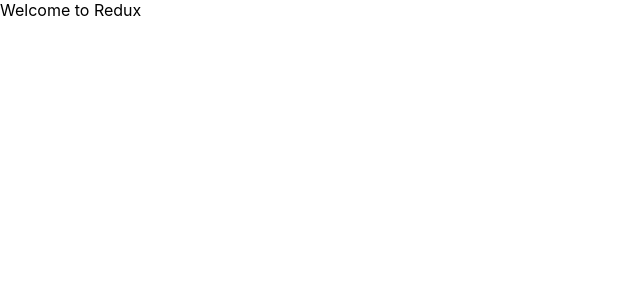
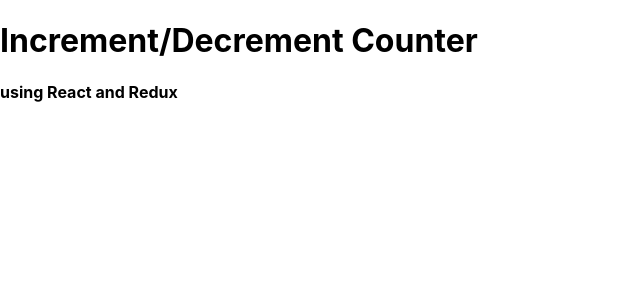
Before and after one commit to Rvp888/Counter-React-Redux, a React (Create React App) app: page / in a window 1280 px wide. Shown: the top 300 px of the page, without its empty margins (0-640 px from the left). Built offline with nearby package versions, Linux system fonts and the light colour scheme.

Commit message:
modify file

```diff
--- a/src/App.js
+++ b/src/App.js
@@ -3,8 +3,11 @@
 
 function App() {
   return (
-    <div>
-      Welcome to Redux
+    <div className='container'>
+
+      <h1>Increment/Decrement Counter</h1>
+      <h4>using React and Redux</h4>
+
     </div>
   );
 }
```
